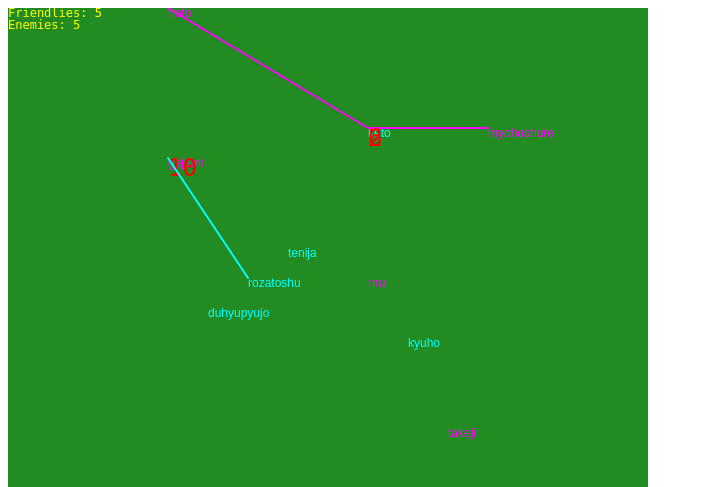
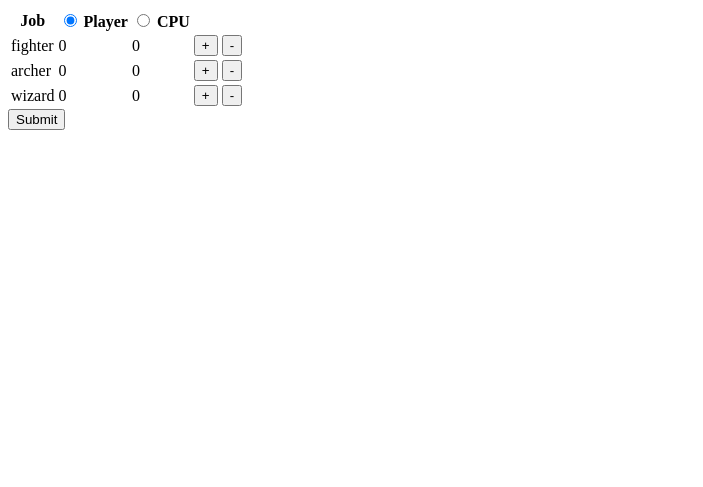
Before and after one commit to jeremyrobson/battle4, a PHP site: page / in a window 1280 px wide. Shown: the top 487 px of the page, without its empty margins (0-703 px from the left). Run offline with PHP 8.4, Linux system fonts and the light colour scheme.

Commit message:
added battle prelude screen

```diff
--- a/Battle.js
+++ b/Battle.js
@@ -1,7 +1,7 @@
 class Battle {
 
-    constructor(width, height, player, output) {
-        this.q = new BattleQueue(output);
+    constructor(width, height, parties) {
+        this.q = new BattleQueue();
         this.map = new BattleMap(width, height);
         this.text = "";
 
@@ -9,13 +9,9 @@ class Battle {
         this.friendlies = 0;
         this.enemies = 0;
 
-        this.player = player;
-        this.cpu = new Party("cpu", "rgb(255,0,255)");
-        this.cpu.add(new BattleUnit(this.cpu, "fighter"));
-        this.cpu.add(new BattleUnit(this.cpu, "fighter"));
-        this.cpu.add(new BattleUnit(this.cpu, "archer"));
-        this.cpu.add(new BattleUnit(this.cpu, "archer"));
-        this.cpu.add(new BattleUnit(this.cpu, "archer"));
+        console.log(parties);
+        this.player = parties[0];
+        this.cpu = parties[1];
 
         this.player.units.forEach((unit) => {
             this.q.add(unit);
--- a/BattleDamage.js
+++ b/BattleDamage.js
@@ -7,11 +7,18 @@ class BattleDamage extends BattleSprite {
     }
 
     draw(ctx) {
-        var dx = this.x * TILE_WIDTH;
-        var dy = this.y * TILE_HEIGHT;
+        var dx = this.x * TILE_WIDTH + TILE_WIDTH / 2;
+        var dy = this.y * TILE_HEIGHT + TILE_HEIGHT / 2;
+
+        ctx.shadowColor = "black";
+        ctx.shadowOffsetX = 1;
+        ctx.shadowOffsetY = 1;
 
         ctx.font = "24px monospace";
         ctx.fillStyle = "rgb(255,0,0)";
         ctx.fillText(this.text, dx, dy);
+
+        ctx.shadowOffsetX = 0;
+        ctx.shadowOffsetY = 0;
     }
 }
--- a/BattleLine.js
+++ b/BattleLine.js
@@ -6,12 +6,17 @@ class BattleLine extends BattleSprite {
     }
 
     draw(ctx) {
+        var dx1 = this.u1.x * TILE_WIDTH + TILE_WIDTH / 2;
+        var dy1 = this.u1.y * TILE_HEIGHT + TILE_HEIGHT / 2;
+        var dx2 = this.u2.x * TILE_WIDTH + TILE_WIDTH / 2;
+        var dy2 = this.u2.y * TILE_HEIGHT + TILE_HEIGHT / 2;
+
         ctx.lineWidth = 2;
         context.lineCap = "round";
         ctx.strokeStyle = this.u1.color;
         ctx.beginPath();
-        ctx.moveTo(this.u1.x * TILE_WIDTH, this.u1.y * TILE_HEIGHT);
-        ctx.lineTo(this.u2.x * TILE_WIDTH, this.u2.y * TILE_HEIGHT);
+        ctx.moveTo(dx1, dy1);
+        ctx.lineTo(dx2, dy2);
         ctx.stroke();
     }
 }
--- a/BattleMap.js
+++ b/BattleMap.js
@@ -57,6 +57,13 @@ class BattleMap {
         this.map[b.x][b.y].unit = b;
     }
 
+    getUnitsInRadius(point, radius) {
+        return this.units.filter((unit) => {
+            var distance = getDistance(point, unit);
+            return !unit.dead && distance <= radius;
+        });
+    }
+
     getFriends(unit, alive, healthy) {
         return this.units.filter(function(u) {
             return unit.team === u.team && unit.id !== u.id && (!alive || !u.dead) && (!healthy || !u.critical());
--- a/Battle.php
+++ b/battle.php
@@ -1,4 +1,12 @@
 <script>
+
+    let teams = {};
+
+    <?php
+        $form = json_encode($_POST["form"]);
+        echo "teams = $form;";
+    ?>
+
     const TILE_WIDTH = 40;
     const TILE_HEIGHT = 30;
     const RANGE_WEIGHT = 2; //how valuable range is over damage
@@ -6,22 +14,36 @@
     let action_templates = {
         "melee": {
             "range": 1.5,  //sqrt(2) is minimum required distance for melee attack
-            "action_cost": 50
+            "action_cost": 50,
+            "spread": 0
         },
         "arrow": {
             "range": 5,
-            "action_cost": 50
+            "action_cost": 50,
+            "spread": 0
+        },
+        "fire": {
+            "range": 3,
+            "action_cost": 50,
+            "spread": 1.5
         }
     };
 
     let job_templates = {
         "fighter": {
+            "sprite": "F",
             "move_cost": 20,
             "actions": ["melee"]
         },
         "archer": {
+            "sprite": "A",
             "move_cost": 40,
             "actions": ["arrow"]
+        },
+        "wizard": {
+            "sprite": "W",
+            "move_cost": 40,
+            "actions": ["fire"]
         }
     };
 </script>
@@ -84,13 +106,19 @@
 </script>
 
 <script>
-    let player = new Party("player", "rgb(0,255,255)");
-    player.add(new BattleUnit(player, "fighter"));
-    player.add(new BattleUnit(player, "fighter"));
-    player.add(new BattleUnit(player, "fighter"));
-    player.add(new BattleUnit(player, "archer"));
-    player.add(new BattleUnit(player, "archer"));
+    let parties = [];
 
-    game_state = new Battle(16, 16, player);
+    for (const team of Object.keys(teams)) {
+        let party = new Party(team, random_color(0,100));
+        for (const job of Object.keys(teams[team])) {
+            let count = parseInt(teams[team][job]);
+            for (let i=0; i<count; i++) {
+                party.add(new BattleUnit(party, job));
+            }
+        }
+        parties.push(party);
+    }
+
+    game_state = new Battle(16, 16, parties);
     update();
 </script>
--- a/functions.js
+++ b/functions.js
@@ -33,3 +33,10 @@ function random_name() {
     }
     return name;
 }
+
+function random_color(min, max) {
+    var r = rand(min, max);
+    var g = rand(min, max);
+    var b = rand(min, max);
+    return `rgb(${r},${g},${b})`;
+}
--- a/index.php
+++ b/index.php
@@ -7,7 +7,7 @@
 <body>
 
 
-<?php require_once("Battle.php"); ?>
+<?php require_once("prelude.php"); ?>
 
 
 
--- a/phonemes.js
+++ b/phonemes.js
@@ -1,7 +1,7 @@
 var phonemes = [
     "a", "i", "u", "e", "o",
     "ka", "ki", "ku", "ke", "ko",
-    "sa"," shi", "su", "se", "so",
+    "sa", "shi", "su", "se", "so",
     "ta", "chi", "tsu", "te", "to",
     "na", "ni", "nu", "ne", "no",
     "ha", "hi", "fu", "he", "ho",
--- /dev/null
+++ b/prelude.php
@@ -0,0 +1,104 @@
+<?php
+
+    $job_templates = [
+        "fighter" => [
+            "sprite" => "F",
+            "move_cost" => 20,
+            "actions" => ["melee"]
+        ],
+        "archer" => [
+            "sprite" => "A",
+            "move_cost" => 40,
+            "actions" => ["arrow"]
+        ],
+        "wizard" => [
+            "sprite" => "W",
+            "move_cost" => 40,
+            "actions" => ["fire"]
+        ]
+    ];
+?>
+
+<form action="battle.php" method="post">
+
+    <table>
+        <thead>
+            <tr>
+                <th>Job</th>
+                <th>
+                    <input type="radio" name="team" class="team" value="player" id="player" checked="checked" />
+                    <label for="player">Player</label>
+                </th>
+                <th>
+                    <input type="radio" name="team" class="team" value="cpu" id="cpu" />
+                    <label for="cpu">CPU</label>
+                </th>
+                <th></th>
+                <th></th>
+            </tr>
+        </thead>
+        <tbody>
+            <?php
+                foreach ($job_templates as $job => $template):
+            ?>
+            <tr>
+                <td>
+                    <?=$job?>
+                </td>
+                <td id="player_<?=$job?>">
+                    <input type="hidden" name="form[player][<?=$job?>]" id="form_player_<?=$job?>" value="0" />
+                    <span>0</span>
+                </td>
+                <td id="cpu_<?=$job?>">
+                    <input type="hidden" name="form[cpu][<?=$job?>]" id="form_cpu_<?=$job?>" value="0" />
+                    <span>0</span>
+                </td>
+                <td>
+                    <button type="button" class="add_button" id="add" data-dir="up" data-job="<?=$job?>">+</button>
+                </td>
+                <td>
+                    <button type="button" class="add_button" id="subtract" data-dir="down" data-job="<?=$job?>">-</button>
+                </td>
+            </tr>
+            <?php
+                endforeach;
+            ?>
+        </tbody>
+    </table>
+
+    <button type="submit">Submit</button>
+</form>
+
+<script>
+    var count = {
+        "player": {},
+        "cpu": {}
+    };
+
+    window.onload = function() {
+        var buttons = document.querySelectorAll('.add_button');
+
+        for (const button of buttons) {
+            button.addEventListener("click", function(event) {
+                var team = document.querySelector('input[name="team"]:checked').value;
+
+                if (this.dataset.dir === "up") {
+                    if (!count[team][this.dataset.job]) {
+                        count[team][this.dataset.job] = 1;
+                    } else {
+                        count[team][this.dataset.job]++;
+                    }
+                }
+                else {
+                    if (!count[team][this.dataset.job]) {
+                        count[team][this.dataset.job] = 0;
+                    } else {
+                        count[team][this.dataset.job]--;
+                    }
+                }
+                document.querySelector("td#" + team + "_" + this.dataset.job + " > span").innerHTML = count[team][this.dataset.job];
+                document.querySelector(`#form_${team}_${this.dataset.job}`).value = count[team][this.dataset.job];
+            });
+        }
+    };
+</script>
```
Also changed, not shown: BattleAction.js (+17 -13 lines), BattleUnit.js (+37 -26 lines).
